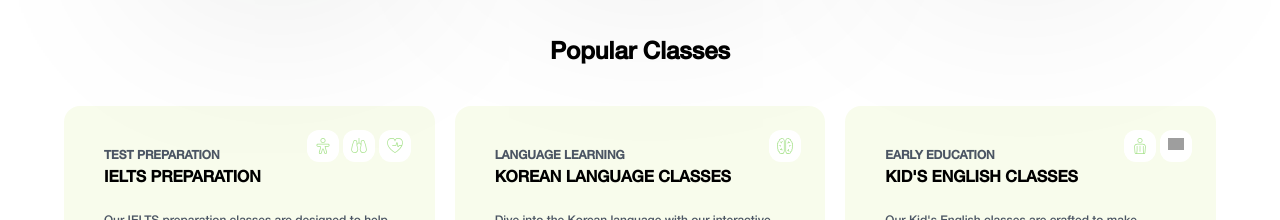
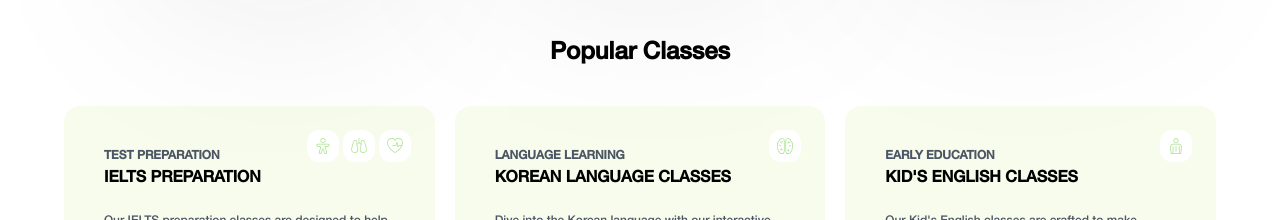
Before and after one commit to tidalu/level-u, a Next.js app: page / in a window 1280 px wide. Shown: the part 1880-2100 px from the top of the page. Built offline with nearby package versions, Linux system fonts and the light colour scheme; grey boxes are pictures that could not be loaded; a web font is replaced by a local one.

Commit message:
chore: Remove unused code and update image URLs for home banners

```diff
--- a/components/popula-activities.tsx
+++ b/components/popula-activities.tsx
@@ -158,14 +158,6 @@
                     alt="Icon"
                   />
                 </div>
-                <div className="bg-white dark:bg-[#020817] rounded-xl p-2">
-                  <img
-                    src="/popularicon6.svg"
-                    width={16}
-                    className=""
-                    alt="Icon"
-                  />
-                </div>
               </div>
             </Link>
           </div>
```
